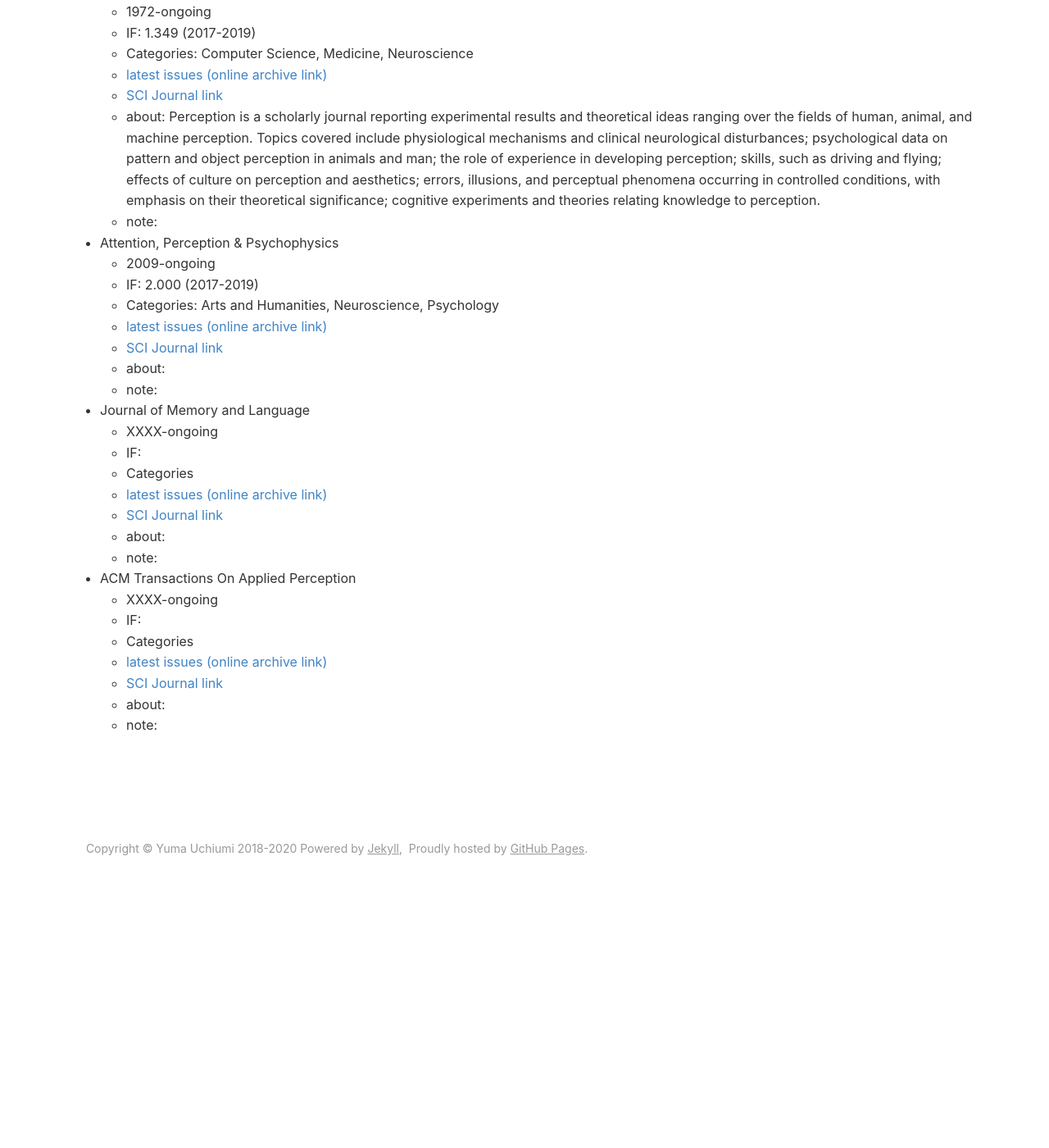
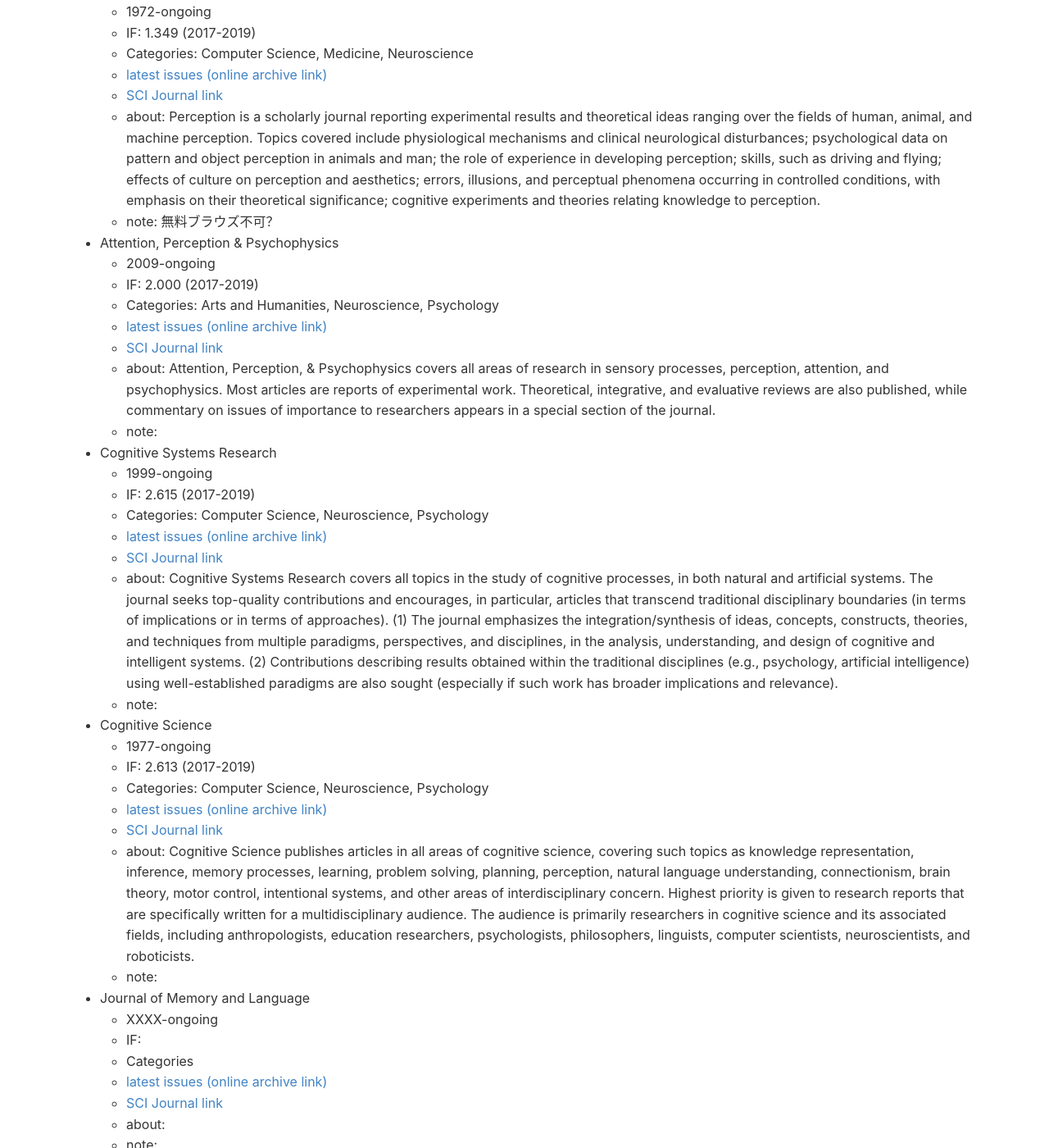
Before and after one commit to yumaloop/old-jekyll-blog-site, a Jekyll site: the page built from survey.md, in a window 1280 px wide and 1400 px high, scrolled down 1852 px. Shown: the whole window at 82% size. Built offline with Jekyll 4.4.1, drawn with Linux system fonts in a browser that asks for light colours; comment, search, counter and statistics services are not loaded; before the commit the page ends 3042 px from its top, so only the background shows below that; some of the changed text lies outside the part shown.

Commit message:
tiny update

```diff
--- a/survey.md
+++ b/survey.md
@@ -51,14 +51,30 @@ permalink: /survey/
   - [latest issues (online archive link)](https://journals.sagepub.com/toc/PEC/current)
   - [SCI Journal link](https://www.scijournal.org/impact-factor-of-perception.shtml)
   - about: Perception is a scholarly journal reporting experimental results and theoretical ideas ranging over the fields of human, animal, and machine perception. Topics covered include physiological mechanisms and clinical neurological disturbances; psychological data on pattern and object perception in animals and man; the role of experience in developing perception; skills, such as driving and flying; effects of culture on perception and aesthetics; errors, illusions, and perceptual phenomena occurring in controlled conditions, with emphasis on their theoretical significance; cognitive experiments and theories relating knowledge to perception.
-  - note:
+  - note: 無料ブラウズ不可？
 * Attention, Perception & Psychophysics
   - 2009-ongoing
   - IF: 2.000 (2017-2019)
   - Categories: Arts and Humanities, Neuroscience, Psychology
   - [latest issues (online archive link)](https://www.springer.com/journal/13414)
   - [SCI Journal link](https://www.scijournal.org/impact-factor-of-percept-psychophys.shtml)
-  - about:
+  - about: Attention, Perception, & Psychophysics covers all areas of research in sensory processes, perception, attention, and psychophysics. Most articles are reports of experimental work. Theoretical, integrative, and evaluative reviews are also published, while commentary on issues of importance to researchers appears in a special section of the journal.
+  - note:
+- Cognitive Systems Research
+  - 1999-ongoing
+  - IF: 2.615 (2017-2019)
+  - Categories: Computer Science, Neuroscience, Psychology
+  - [latest issues (online archive link)](https://www.journals.elsevier.com/cognitive-systems-research/)
+  - [SCI Journal link](https://www.scijournal.org/impact-factor-of-cogn-syst-res.shtml)
+  - about: Cognitive Systems Research covers all topics in the study of cognitive processes, in both natural and artificial systems. The journal seeks top-quality contributions and encourages, in particular, articles that transcend traditional disciplinary boundaries (in terms of implications or in terms of approaches). (1) The journal emphasizes the integration/synthesis of ideas, concepts, constructs, theories, and techniques from multiple paradigms, perspectives, and disciplines, in the analysis, understanding, and design of cognitive and intelligent systems. (2) Contributions describing results obtained within the traditional disciplines (e.g., psychology, artificial intelligence) using well-established paradigms are also sought (especially if such work has broader implications and relevance).
+  - note:
+* Cognitive Science
+  - 1977-ongoing
+  - IF: 2.613 (2017-2019)
+  - Categories: Computer Science, Neuroscience, Psychology
+  - [latest issues (online archive link)](https://onlinelibrary.wiley.com/journal/15516709)
+  - [SCI Journal link](https://www.scijournal.org/impact-factor-of-cognitive-science.shtml)
+  - about: Cognitive Science publishes articles in all areas of cognitive science, covering such topics as knowledge representation, inference, memory processes, learning, problem solving, planning, perception, natural language understanding, connectionism, brain theory, motor control, intentional systems, and other areas of interdisciplinary concern. Highest priority is given to research reports that are specifically written for a multidisciplinary audience. The audience is primarily researchers in cognitive science and its associated fields, including anthropologists, education researchers, psychologists, philosophers, linguists, computer scientists, neuroscientists, and roboticists.
   - note:
 * Journal of Memory and Language
   - XXXX-ongoing
@@ -76,3 +92,11 @@ permalink: /survey/
   - [SCI Journal link]()
   - about:
   - note:
+* IEEE Transactions On Information Theory
+  - XXXX-ongoing
+  - IF:
+  - Categories
+  - [latest issues (online archive link)]()
+  - [SCI Journal link]()
+  - about:
+  - note:
```
